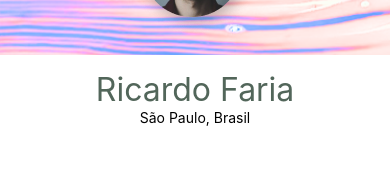
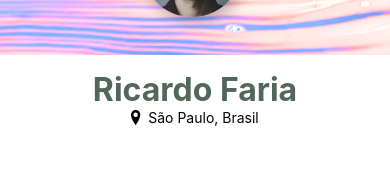
Before and after one commit to Capamara/challenge-2TDSOA, a React Native app in the folder beWisely/: screen / in a window 390 px wide. Shown: the part 124-300 px from the top of the page. Built offline with nearby package versions, Linux system fonts and the light colour scheme.

Commit message:
Profile BG + Name

```diff
--- a/beWisely/src/pages/Profile/Profile.js
+++ b/beWisely/src/pages/Profile/Profile.js
@@ -2,6 +2,7 @@ import React from "react";
 import { Image, Text, StyleSheet, Dimensions, View } from "react-native";
 import profileBG from '../../../assets/profileBg.png'
 import profilePic from '../../../assets/profilePic.png'
+import locationLogo from '../../../assets/locationVector.png'
 
 const width = Dimensions.get("screen").width
 
@@ -13,7 +14,10 @@ export default function Profile() {
     </View>
     <View style={estilos.divName}>
         <Text style={estilos.name}>Ricardo Faria</Text>
-        <Text>São Paulo, Brasil</Text>
+        <View style={estilos.divLocation}>
+            <Image source={locationLogo} style={estilos.gapLogo}/>
+            <Text>São Paulo, Brasil</Text>
+        </View>
     </View>
     </>
 }
@@ -25,24 +29,28 @@ const estilos = StyleSheet.create({
     imgProfile:{
         position: "absolute",
         top: 30,
-        display: "flex",
     },
     divTopo:{
         position: "relative",
-        display: "flex",
         alignItems: "center"
     },
     divName:{
-        display: "flex",
         alignItems: "center",
         marginTop: 15
     },
     name:{
         fontSize: 32,
         color: "#52665A",
-        weight: "bold"
+        fontWeight: "bold"
+    },
+    divLocation:{
+        flexDirection: "row",
+        alignItems: "center",
     },
     location:{
-        fontSize: 15
+        fontSize: 15,
+    },
+    gapLogo:{
+        marginRight: 7
     }
 })
```
Also changed, not shown: beWisely/assets/locationVector.png (added).
